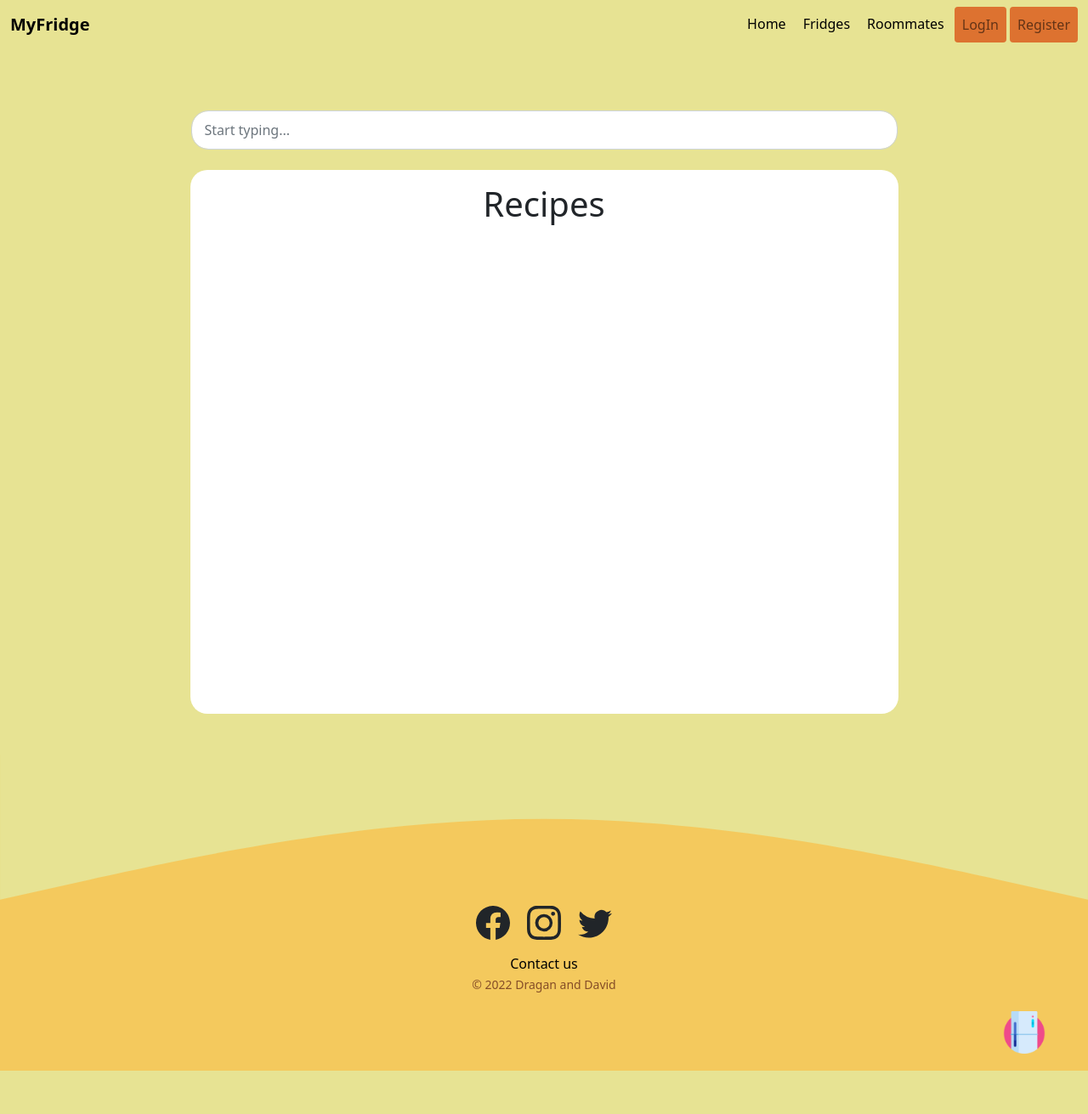
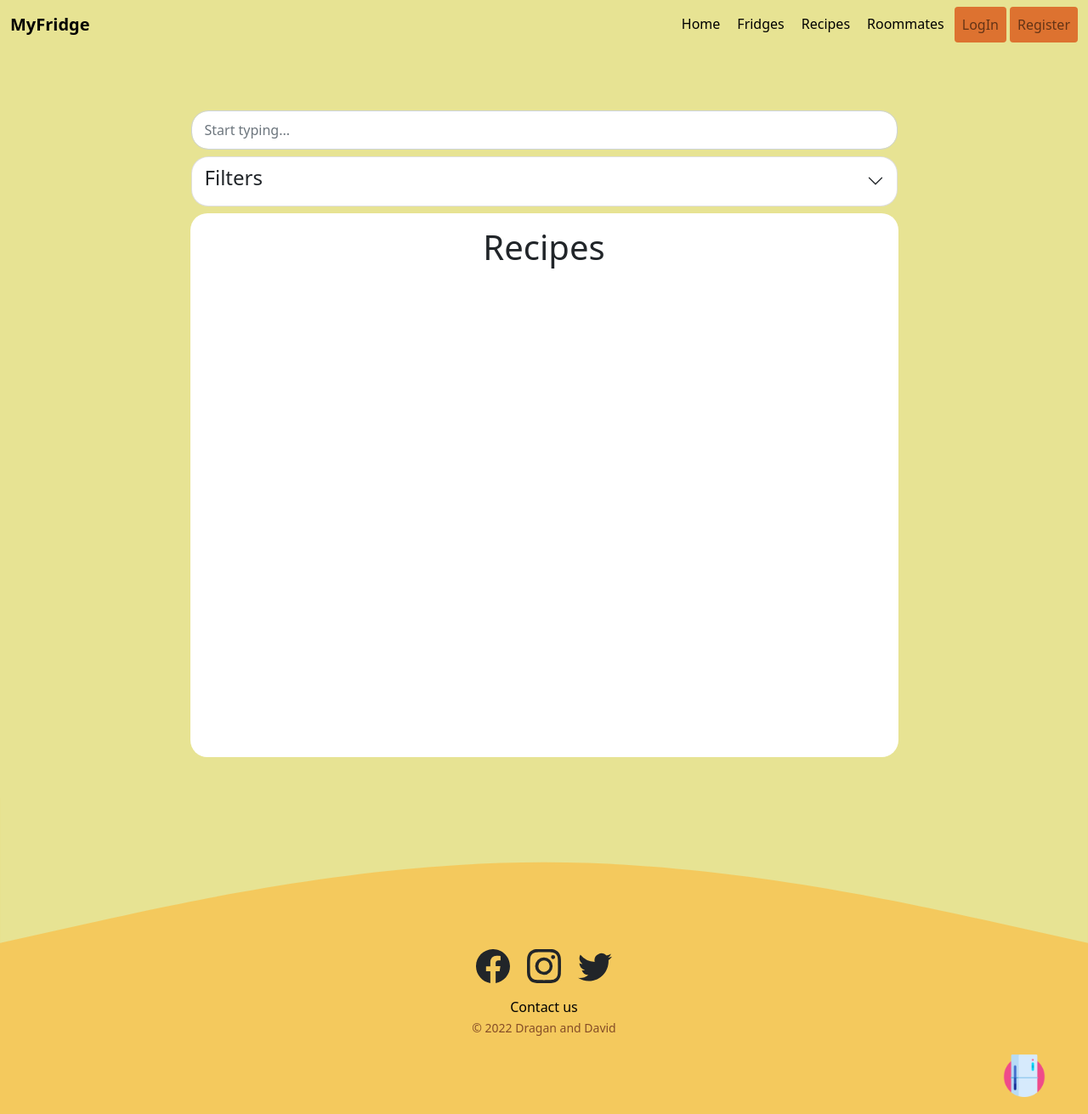
Before and after one commit to boostedgagi/myFridge, a PHP site: page /myFridge/recipes.php in a window 1280 px wide. Shown: the whole page at 85% size. Before the commit the page ends 1260 px from the top, so only its background shows below. Run offline with PHP 8.4, Linux system fonts and the light colour scheme.

Commit message:
recipes.php dizajn polugotov

```diff
--- a/css/main.css
+++ b/css/main.css
@@ -318,12 +318,13 @@ body::-webkit-scrollbar-thumb {
 }
 
 .filters {
-  border-radius: 20px;
-  min-height: 80vh;
+  border-radius: 20px !important;
+  padding: 10px 15px;
 }
 
 .recipe-list {
   border-radius: 20px;
+  padding: 10px 15px;
   min-height: 80vh;
 }
 
--- a/includes/addNewGrocerieModal.php
+++ b/includes/addNewGrocerieModal.php
@@ -74,7 +74,10 @@ $(document).ready(function () {
                     </div>
                     <div class="text-center">
                         <div class="btn btn-primary rounded-2" id="minus"> -</div>
+
                         <input type="text" id="amount" name="grocerieAmount" class="rounded-2 text-center" value="1" readonly>
+
+
                         <!-- ovde moramo da smislimo nacin da se prilikom kucanja menja jedinica mere koja se ne unosi u bazu -->
                         <div class="btn btn-primary rounded-2" id="plus"> +</div>
                         <br>
--- a/includes/nav.php
+++ b/includes/nav.php
@@ -35,8 +35,12 @@ session_start();
                     <a href="fridges.php" class="nav-link text-black">Fridges</a>
                 </li>
                 <li class="nav-item ms-1">
+                    <a href="recipes.php" class="nav-link text-black">Recipes</a>
+                </li>
+                <li class="nav-item ms-1">
                     <a href="roommates.php" class="nav-link text-black">Roommates</a>
                 </li>
+
                 <!--li class="nav-item d-inline d-md-none ms-1">
                     <a
                             href="#"
--- a/recipes.php
+++ b/recipes.php
@@ -7,13 +7,39 @@ include "includes/register.php";
 
 <div class="container-lg my-5">
 
-<div class="row justify-content-center my-4">
-    <div class="col-9">
+<div class="row justify-content-center my-2 mt-4">
+    <div class="col-12 col-sm-10 col-lg-9">
         <input type="text" name="recipeName" id="recipeName" class="form-control recipeSearch" placeholder="Start typing...">
     </div>
 </div>
+<div class="row justify-content-center mb-2">
+    <div class="col-12 col-sm-10 col-lg-9 accordion">
+        <div class="accordion-item accordion-button bg-white text-center filters btn w-100 collapsed" data-bs-toggle="collapse" href="#collapseExample" role="button" aria-expanded="false" aria-controls="collapseExample" type="button" data-bs-toggle="collapse" data-bs-target="#collapseOne" aria-expanded="true" aria-controls="collapseOne">
+                <h4>Filters</h4>
+        </div>
+    <div id="collapseOne" class="accordion-collapse collapse container-fluid p-0" aria-labelledby="headingOne" data-bs-parent="#accordionExample">
+      <div class="accordion-body bg-white filters">
+            <div class="row">
+                <div class="col-4">
+                    <input type="text">
+                </div>
+            </div>
+      </div>
+    </div>
+
+
+        <!-- <div class="collapse w-100 bg-white filters my-2" id="collapseExample">
+        <form action="">
+            <div class="input-group">
+            <input type="number" class="form-control">
+            <label class="input-group-text">$</label>
+            </div>
+        </form>
+        </div> -->
+    </div>
+</div>
 <div class="row g-3 justify-content-center">
-    <div class="col-9">
+    <div class="col-12 col-sm-10 col-lg-9">
     <div class="bg-white recipe-list p-3">
         <h1 class="text-center">Recipes</h1>
     </div>
--- a/scss/main.scss
+++ b/scss/main.scss
@@ -196,11 +196,12 @@ body::-webkit-scrollbar-thumb {
 }
 
 .filters {
-  border-radius: 20px;
-  min-height: 80vh;
+  border-radius: 20px !important;
+  padding: 10px 15px;
 }
 .recipe-list {
   border-radius: 20px;
+  padding: 10px 15px;
   min-height: 80vh;
 }
 .recipeSearch {
```
Also changed, not shown: 1 other file.
